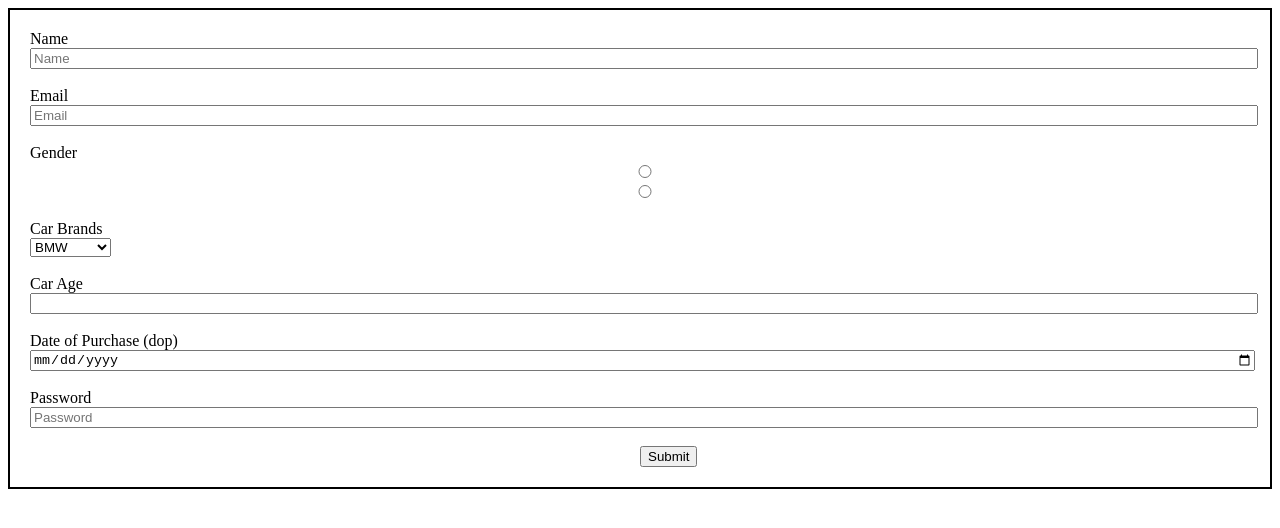
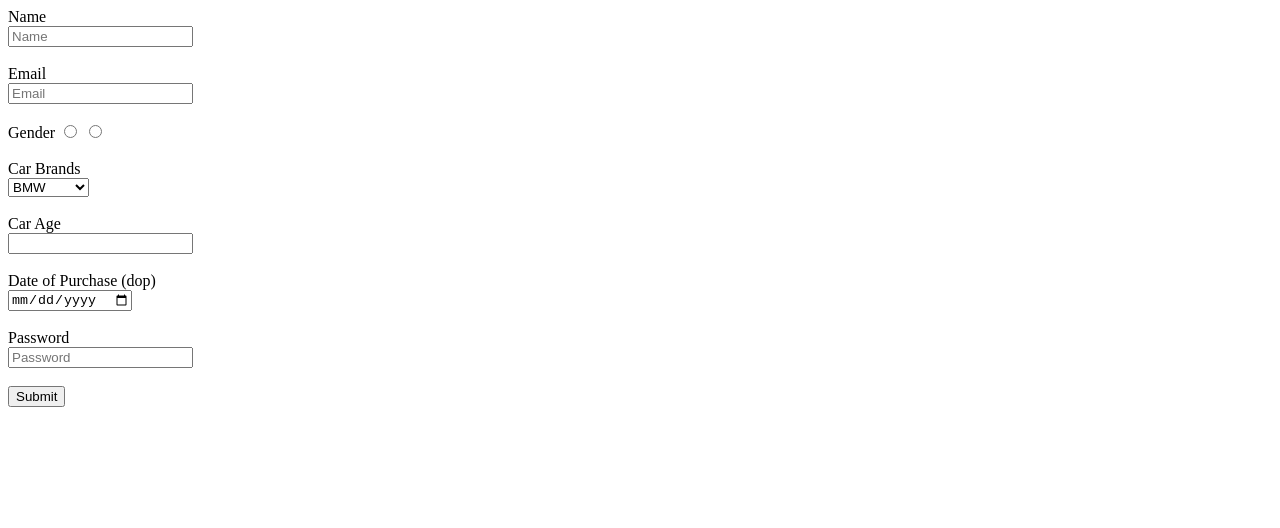
Before and after one commit to acciojob/car-insurance-form-UdayBari3421, a website: page main.html in a window 1280 px wide. Drawn offline with Linux system fonts and the light colour scheme.

Commit message:
created a submission

```diff
--- a/main.html
+++ b/main.html
@@ -15,8 +15,8 @@
 		<input type="email" name="email" id="email" placeholder="Email" required><br><br>
 
 		<label for="gender">Gender</label>
-		<input type="radio" id="gender_m" required>
-		<input type="radio" id="gender_f" required><br><br>
+		<input type="radio" name="gender" required>
+		<input type="radio" name="gender" required><br><br>
 
 		<label for="cars">Car Brands</label><br>
 		<select id="cars">
@@ -26,7 +26,7 @@
 		</select><br><br>
 
 		<label for="age">Car Age</label><br>
-		<input type="number" name="carage" id="carage" required><br><br>
+		<input type="number" id="carage" required><br><br>
 
 		<label for="dop">Date of Purchase (dop)</label><br>
 		<input type="date" name="dob" id="dop" required><br><br>
--- a/styles.css
+++ b/styles.css
@@ -1,13 +1,2 @@
-form{
-	border:2px solid black;
-	padding:20px;
-}
-input{
-	width:100%;
-}
 
-button{
-	text-align:center;
-	margin-left: 50%;
-}
 /* Your CSS Code here. */
```
